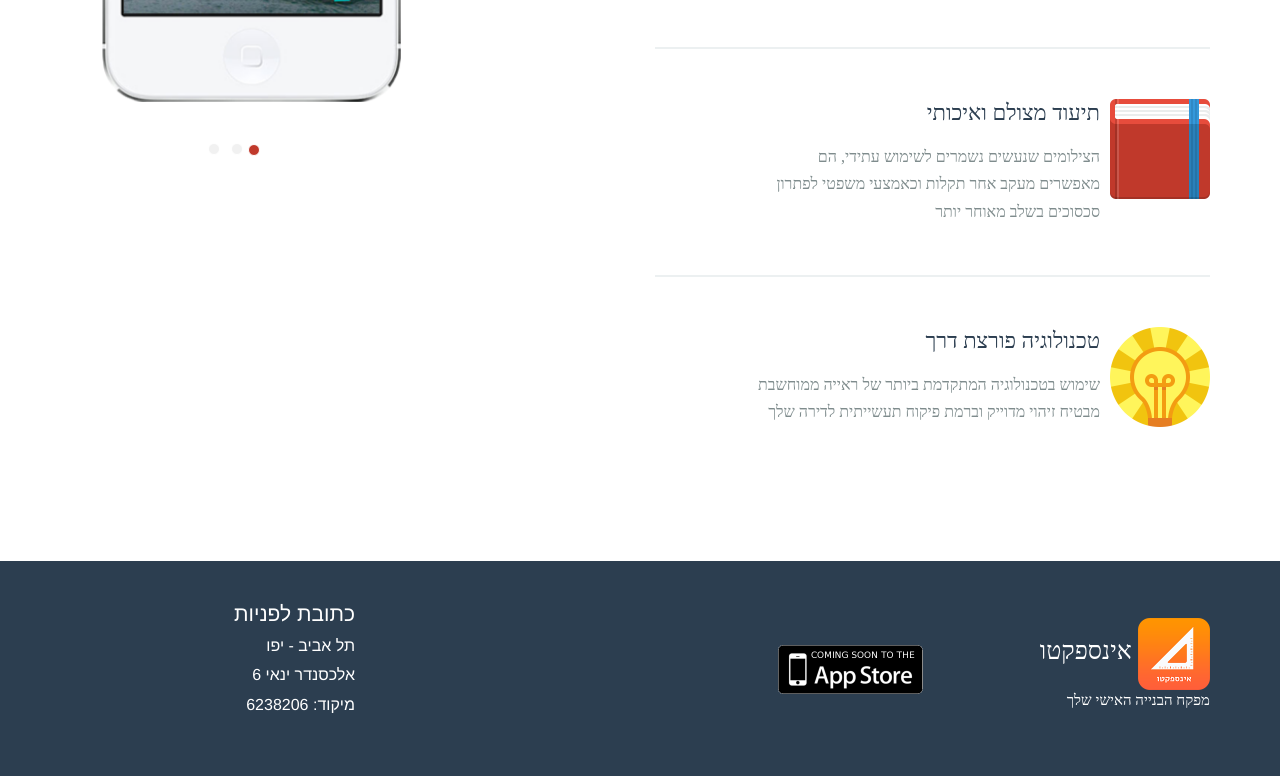
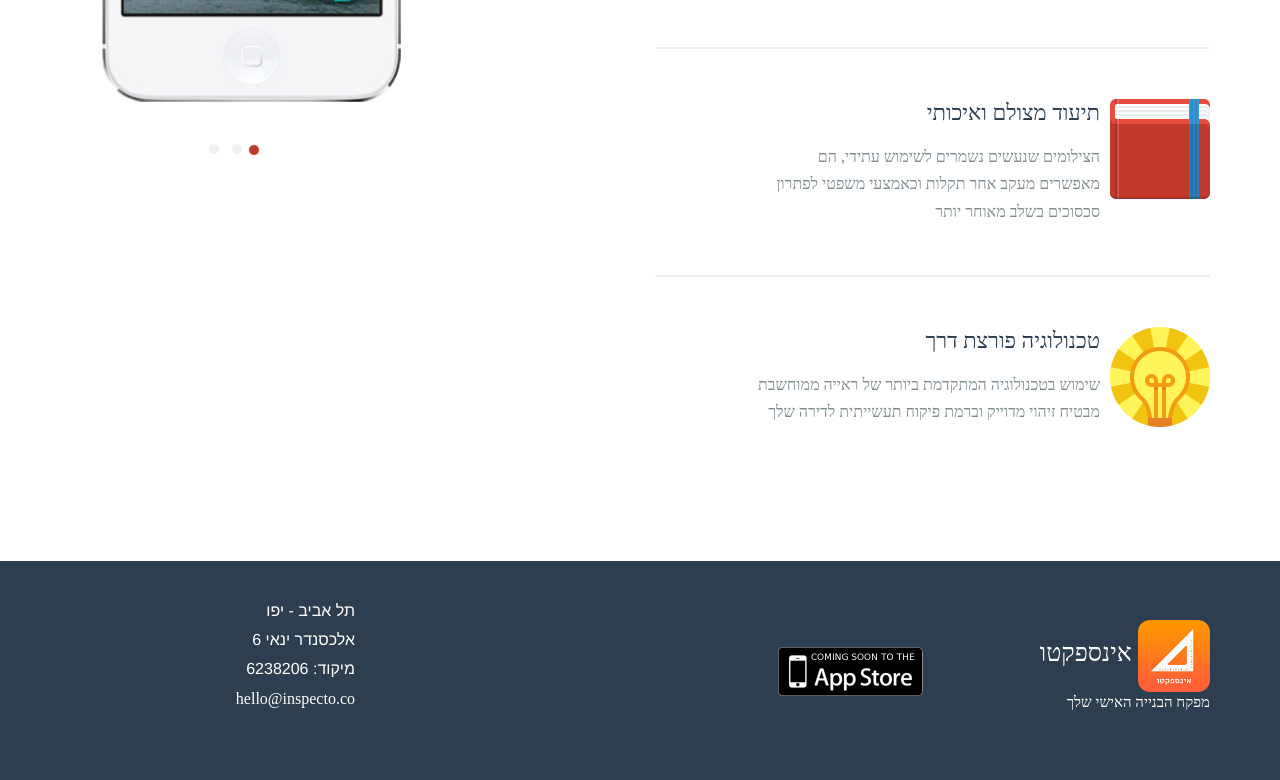
Before and after one commit to eyal0s/Inspecto, a plain HTML site: page index.html in a window 1280 px wide. Shown: the part 1449-2229 px from the top of the page. Drawn offline with nearby package versions, Linux system fonts and the light colour scheme; a web font is replaced by a local one.

Commit message:
added analytics biatch

```diff
--- a/assets/css/custom.css
+++ b/assets/css/custom.css
@@ -105,6 +105,6 @@ input {
 }
 
 .footer-3 {
-  padding-top: 30px;
-  padding-bottom: 30px;
+  padding-top: 40px;
+  padding-bottom: 40px;
 }
--- a/index.html
+++ b/index.html
@@ -156,11 +156,11 @@
             <img src="images/coming-soon-appstore.png" height="auto" width="150px" />
           </div>
           <div class="col-sm-3">
-            <h5>כתובת לפניות</h5>
             <div class="address">
               <h6>תל אביב - יפו</h6>
               <h6>אלכסנדר ינאי 6</h6>
               <h6>מיקוד: 6238206</h6>
+              <h6><a href="mailto:hello@inspecto.co?Subject=Hola!" target="_blank">hello@inspecto.co</a></h6>
               <br>
             </div>
           </div>
@@ -235,6 +235,15 @@
       var re = /^(([^<>()[\]\\.,;:\s@"]+(\.[^<>()[\]\\.,;:\s@"]+)*)|(".+"))@((\[[0-9]{1,3}\.[0-9]{1,3}\.[0-9]{1,3}\.[0-9]{1,3}])|(([a-zA-Z\-0-9]+\.)+[a-zA-Z]{2,}))$/;
       return re.test(email);
     }
+
+  (function(i,s,o,g,r,a,m){i['GoogleAnalyticsObject']=r;i[r]=i[r]||function(){
+  (i[r].q=i[r].q||[]).push(arguments)},i[r].l=1*new Date();a=s.createElement(o),
+  m=s.getElementsByTagName(o)[0];a.async=1;a.src=g;m.parentNode.insertBefore(a,m)
+  })(window,document,'script','//www.google-analytics.com/analytics.js','ga');
+
+  ga('create', 'UA-63868209-3', 'auto');
+  ga('send', 'pageview');
+
   </script>
 </body>
 
```
